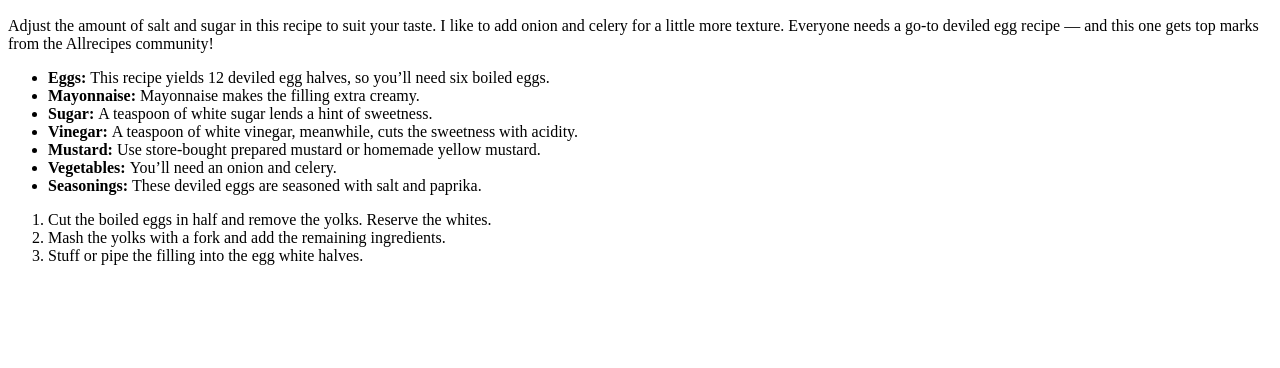
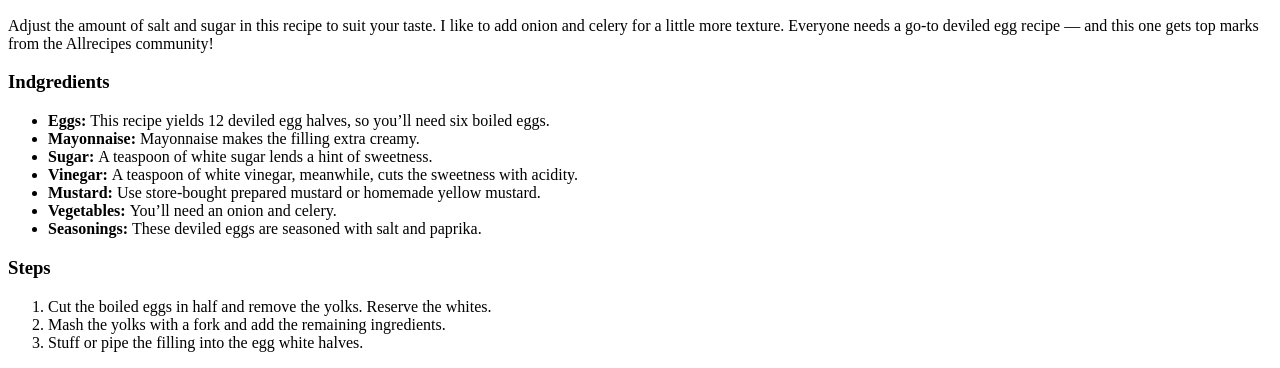
Before and after one commit to AndresaCA/odin-recipes, a plain HTML site: page recipes/deviled-eggs.html in a window 1280 px wide. Shown: the part 434-802 px from the top of the page. Drawn offline with Linux system fonts and the light colour scheme.

Commit message:
add minor changes

```diff
--- a/recipes/deviled-eggs.html
+++ b/recipes/deviled-eggs.html
@@ -11,6 +11,7 @@
     <img src="https://imagesvc.meredithcorp.io/v3/mm/image?url=https%3A%2F%2Fimages.media-allrecipes.com%2Fuserphotos%2F9145449.jpg&q=60&c=sc&orient=true&poi=auto&h=512" alt="">
     <h2>These deviled eggs are delicious for Easter brunch.</h2>
     <p> Adjust the amount of salt and sugar in this recipe to suit your taste. I like to add onion and celery for a little more texture. Everyone needs a go-to deviled egg recipe — and this one gets top marks from the Allrecipes community!</h3>
+    <h3>Indgredients</h3>
     <ul>
         <li><b>Eggs: </b>This recipe yields 12 deviled egg halves, so you’ll need six boiled eggs.</li>
         <li><b>Mayonnaise: </b>Mayonnaise makes the filling extra creamy.</li>
@@ -20,6 +21,7 @@
         <li><b>Vegetables: </b>You’ll need an onion and celery.</li>
         <li><b>Seasonings: </b>These deviled eggs are seasoned with salt and paprika.</li>
     </ul>
+    <h3>Steps</h3>
     <ol>
         <li>Cut the boiled eggs in half and remove the yolks. Reserve the whites.</li>
         <li>Mash the yolks with a fork and add the remaining ingredients.</li>
```
Also changed, not shown: recipes/lasagna.html (+1 -1 lines), recipes/strawberry-spinach-salad.html (+1 -0 lines).
